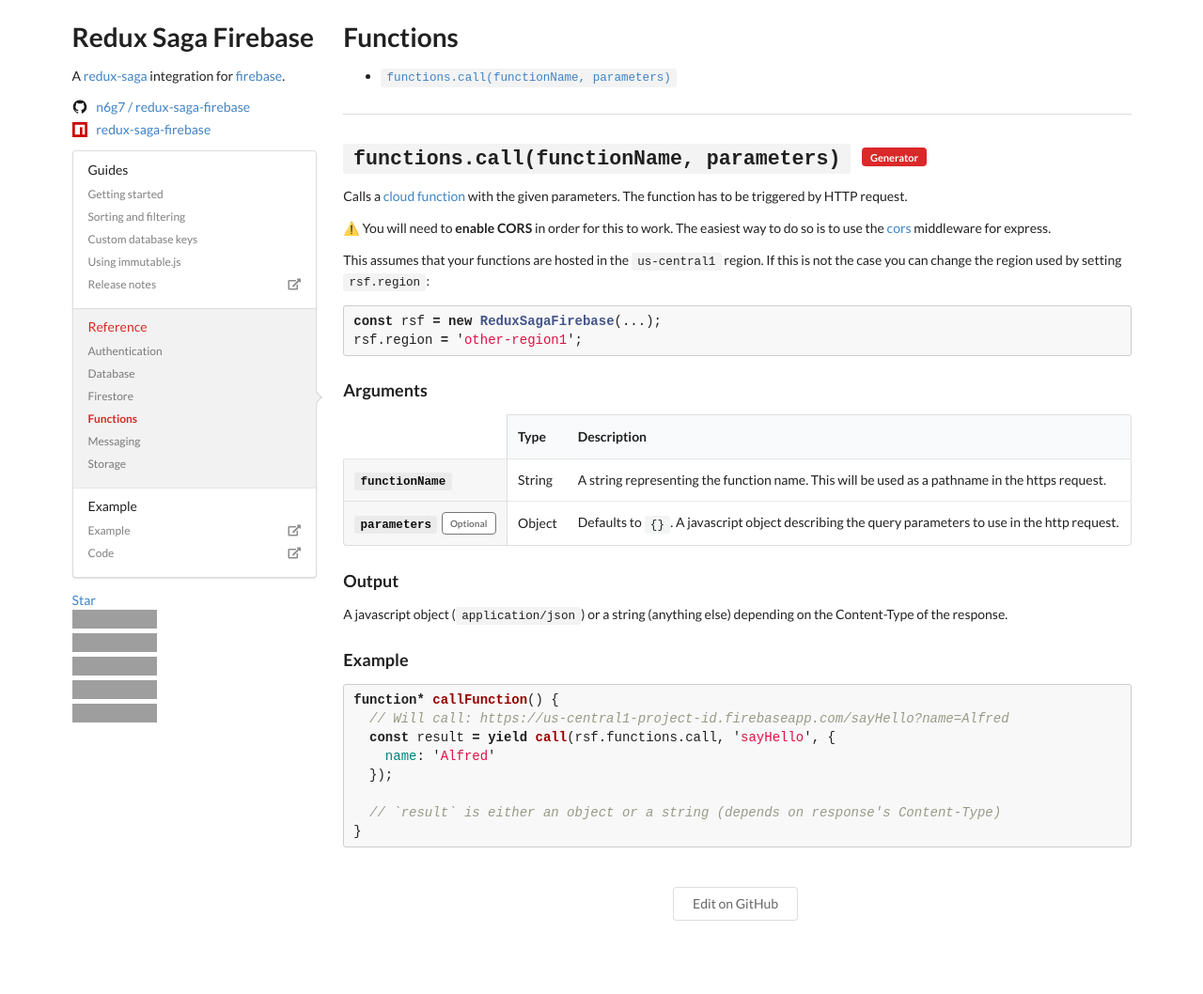
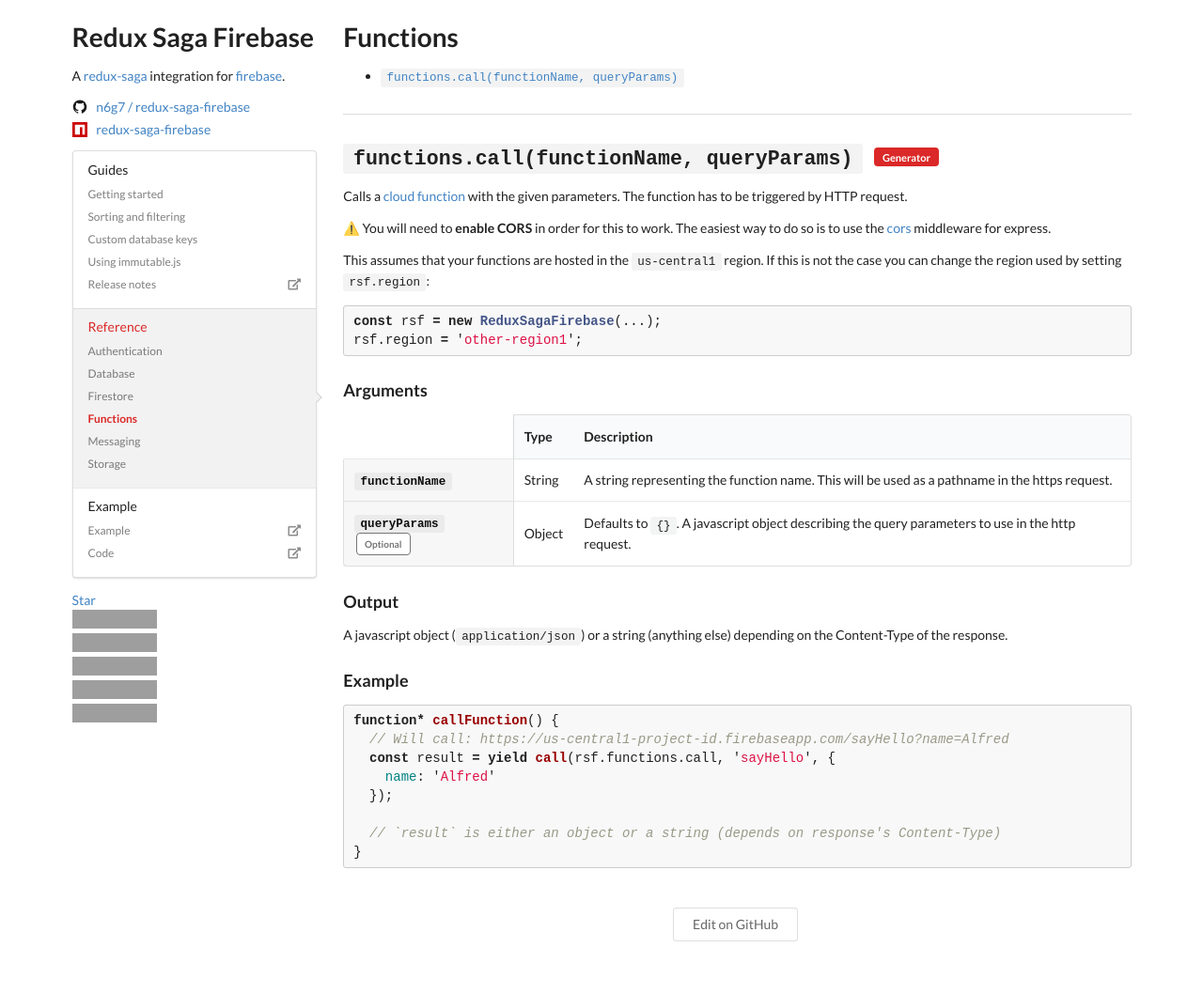
Before and after one commit to n6g7/redux-saga-firebase, a Jekyll site: the page built from docs/_reference/functions.md, in a window 1280 px wide. Shown: the whole page at 94% size. Built offline with Jekyll 4.4.1, drawn with Linux system fonts in a browser that asks for light colours; nearby versions of some CDN libraries; before the commit the page ends 1036 px from its top, so only the background shows below that; grey boxes are pictures that could not be loaded.

Commit message:
Rename second argument of functions.call

```diff
--- a/docs/_reference/functions.md
+++ b/docs/_reference/functions.md
@@ -3,7 +3,7 @@
 layout: docs
 methods:
 
-  - signature: functions.call(functionName, parameters)
+  - signature: functions.call(functionName, queryParams)
     id: call
     generator: true
     description: |
@@ -25,7 +25,7 @@
         required: true
         type: String
         description: A string representing the function name. This will be used as a pathname in the https request.
-      - name: parameters
+      - name: queryParams
         required: false
         type: Object
         description: Defaults to `{}`. A javascript object describing the query parameters to use in the http request.
--- a/src/functions.js
+++ b/src/functions.js
@@ -11,8 +11,8 @@
   else return baseUrl
 }
 
-function * _call (functionName, parameters = {}) {
-  const url = getFunctionURL.call(this, functionName, parameters)
+function * _call (functionName, queryParams = {}) {
+  const url = getFunctionURL.call(this, functionName, queryParams)
 
   const response = yield call(fetch, url)
 
```
Also changed, not shown: src/functions.test.js (+1 -1 lines), README.md.
